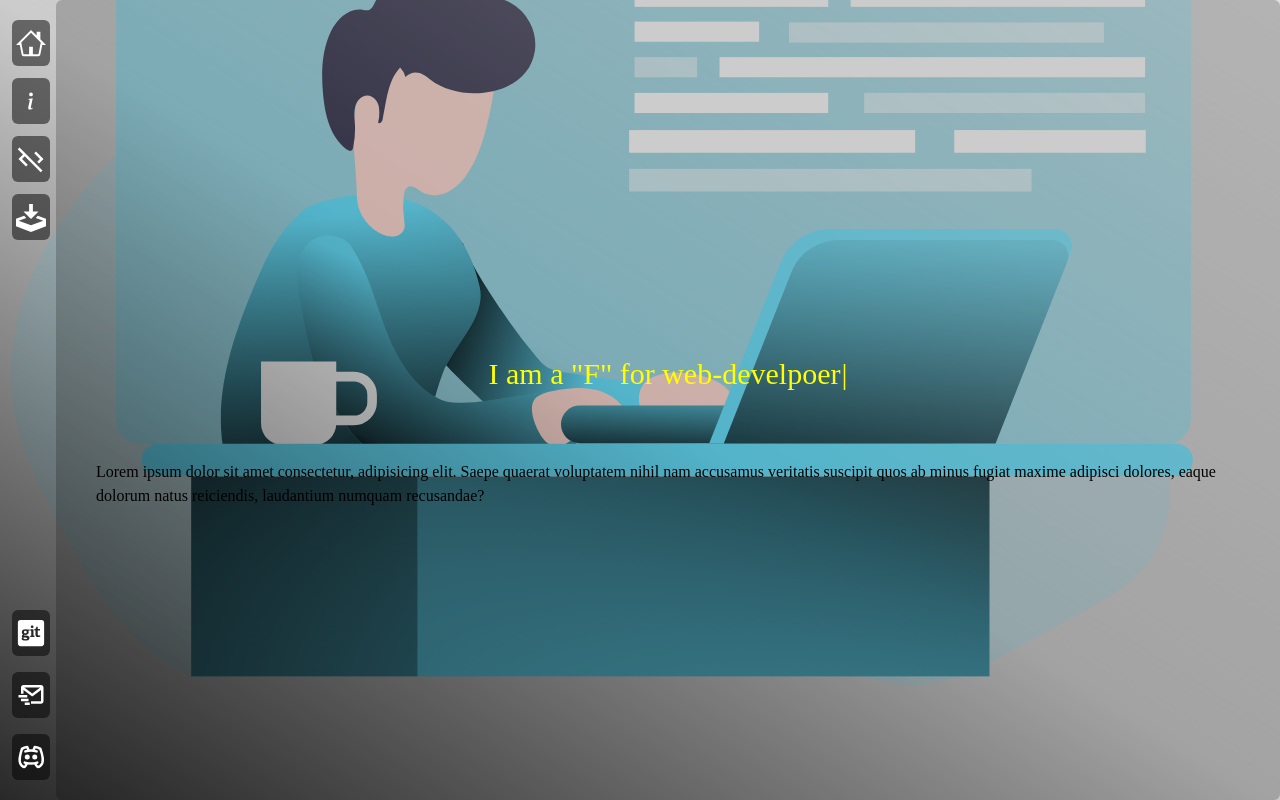
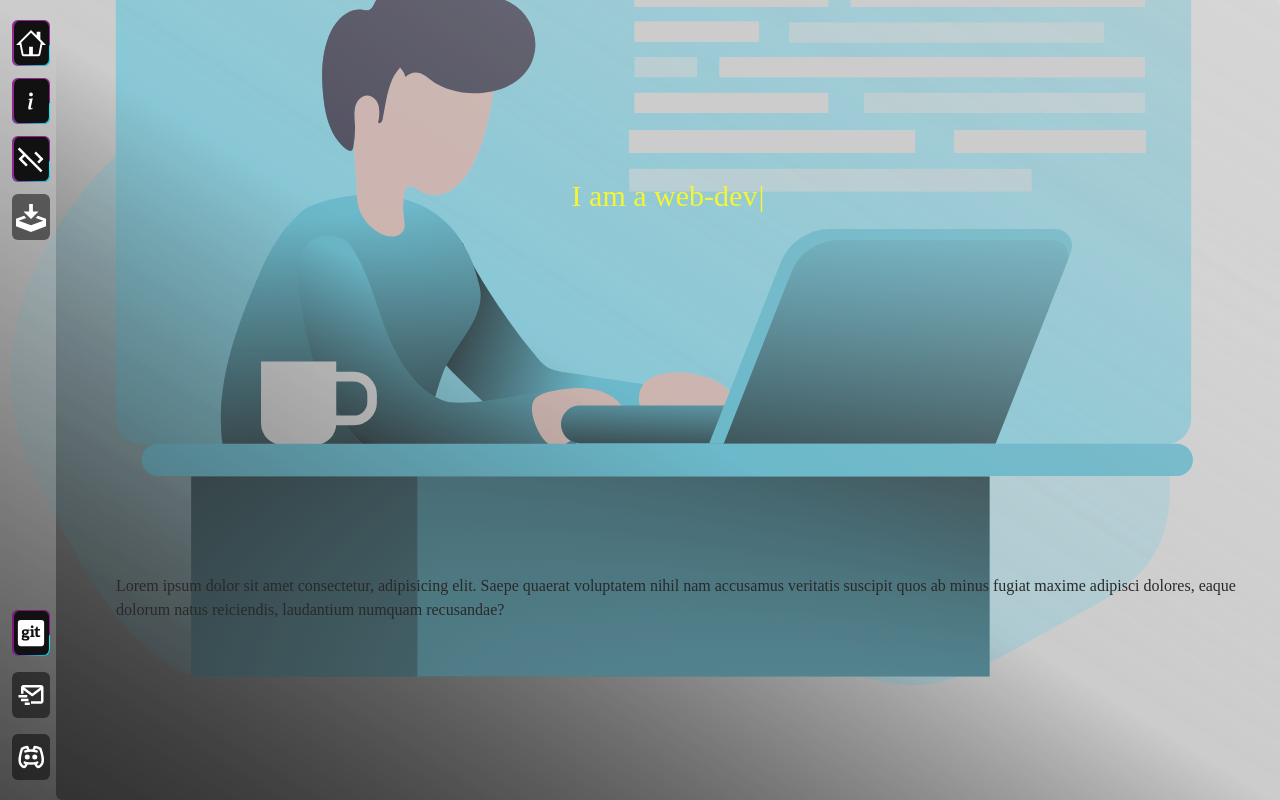
Before and after one commit to Darkknight-005/portfolio, a Next.js app: page / in a window 1280 px wide. Built offline with nearby package versions, Linux system fonts and the light colour scheme.

Commit message:
rotating border

```diff
--- a/components/main.js
+++ b/components/main.js
@@ -4,16 +4,17 @@ import Typewriter from 'typewriter-effect'
 // import Photo from '/coder.gif'
 const Main = () => {
 
-    const let_me = ['I am a "F" for web-develpoer', 'Means front-end web developer', 'You can scroll with arrow key\'s as well']
+    const let_me = ['I am a web-develpoer', 'Means front-end web developer', 'coding is fun', 'Is it']
+    const btn = ['hello', 'hi', 'click', 'bye', 'challo']
 
     return (
         <main className='w-auto h-screen bg-black/20 snap-y snap-mandatory overflow-y-scroll' id='main'>
 
             <div id='home'>
                 <div className='h-screen snap-start lg:pl-14   bg-gradient-to-tr from-black/80 light:from-black via-transparent to-white/40' >
-                    <div className='h-full relative  rounded-md flex flex-col items-center justify-center gap-y-4  px-5 space-y-5 backdrop-blur-lg backdrop-brightness-[0.8] lg:backdrop-blur-none'>
+                    <div className='h-full relative rounded-md backdrop-blur-lg flex flex-col items-center justify-around gap-y-4  px-5 space-y-5 sm:backdrop-blur-lg backdrop-brightness-[0.8] lg:backdrop-blur-none'>
                         {/* backdrop-blur-sm backdrop-opacity-60 backdrop-brightness-75 bg-black/70 text-white */}
-                        <h3 className='text-3xl text-[#FFc000] brightness-200 home_h3 mx-5 h-1 text-center my-16'>
+                        <h3 className='text-3xl text-yellow-500 brightness-200 home_h3 mx-10  text-center h-1 '>
                             <Typewriter
                                 options={{
                                     strings: let_me,
@@ -23,7 +24,8 @@ const Main = () => {
                                 }}
                             />
                         </h3>
-                        <p className='mx-5 '>
+                        {/* <div></div> */}
+                        <p className='ml-10 '>
                             Lorem ipsum dolor sit amet consectetur, adipisicing elit. Saepe quaerat voluptatem nihil nam accusamus veritatis suscipit quos ab minus fugiat maxime adipisci dolores, eaque dolorum natus reiciendis, laudantium numquam recusandae?
                         </p>
                     </div>
@@ -31,19 +33,30 @@ const Main = () => {
             </div>
             <div id='about' >
                 <div className='
-                h-screen snap-start flex items-center flex-col sm:flex-row-reverse md:flex-row-reverse lg:flex-row-reverse lg:px-14 backdrop-blur-lg md:backdrop-blur-sm lg:backdrop-blur-sm dark:bg-gradient-to-tr from-black/80 via-transparent to-white/40
+                h-screen snap-start flex items-center justify-center sm:justify-start flex-col sm:flex-row-reverse md:flex-row-reverse lg:flex-row-reverse lg:px-5 dark:lg:text-white  dark:bg-gradient-to-tr from-black/80 via-transparent to-white/40
                 ' >
-                    <div className='h-screen flex justify-center items-center' id='blur_about'>
-                        <Image src='/coder.gif' className='rounded-full w-auto h-auto' id='about_gif' width={3000} height={2500} alt='' />
-                    </div>
-                    <div className='h-[60vh] backdrop-opacity-90  dark:lg:backdrop-blur-sm dark:lg:bg-gradient-to-tr from-black  to-transparent flex justify-center items-center sm:rounded-xl lg:rounded-xl p-4 py-2' >
+
+                    <div className='lg:h-[60vh] h-full lg:w-1/2 sm:backdrop-blur-sm bg-black/40 backdrop-opacity-90  dark:lg:backdrop-blur-sm dark:lg:bg-gradient-to-tr from-black  to-transparent flex justify-center items-center sm:rounded-xl lg:rounded-xl p-4 py-2' >
                         <p className=' text-center'>Lorem ipsum dolor sit amet consectetur adipisicing elit. A reiciendis accusantium laboriosam quia eius? Nesciunt, voluptatum modi quibusdam consequatur voluptatem harum reprehenderit nihil quaerat molestiae assumenda blanditiis laudantium consectetur quam incidunt cupiditate ducimus? Porro voluptate sint ullam architecto! Ea nobis recusandae iusto sed vero fugiat repellendus sapiente reiciendis id voluptas?</p>
                     </div>
                 </div>
             </div>
             <div id='project'>
-                <div className='h-screen snap-start bg-gradient-to-tr from-black/80 light:from-black via-transparent to-white/40'>
+                <div className='h-screen snap-start  bg-gradient-to-tr from-black/80 light:from-black via-transparent to-white/40'>
+                    <div className='h-full flex flex-col gap-6 items-center justify-center'>
 
+                        {
+                            btn.map((k) => {
+                               <button className='px-4 py-3 w-72  text-black rounded-md border-r-purple-500 border border-l-purple-500 border-t-purple-400 border-b-purple-400 '>
+                                    {k}
+                                </button>
+                            })
+                        }
+
+
+
+
+                    </div>
                 </div>
             </div>
         </main>
--- a/components/menu.js
+++ b/components/menu.js
@@ -1,8 +1,8 @@
 import React from 'react'
 
-const Menu = ({Icon, Title, Name}) => {
+const Menu = ({Icon, Title, Name, Id}) => {
   return (
-    <li className='Menu text-white flex items-center gap-2 cursor-pointer px-1 py-2 justify-start space-y-2 tracking-widest group backdrop-sm bg-black/50 rounded-md' title={Name}>
+    <li className='Menu text-white flex items-center gap-2 cursor-pointer px-1 py-2 justify-start space-y-1 tracking-widest group backdrop-sm bg-black/50 rounded-md ' title={Name} id={Id}>
     {Icon && <Icon className='text-3xl'  />}
     <h3 className='group-hover:block group-hover:text-red-100 hidden' id='title' >{Title}</h3>
   </li>
--- a/pages/index.js
+++ b/pages/index.js
@@ -19,26 +19,28 @@ function App() {
       <Head>
         <title>Portfolio</title>
       </Head>
-      <div className=''>
+      <div >
+      <Main />
+
         <ul className='gap-y-3 text-green-500 flex flex-col justify-center text-xl fixed left-3 top-3 z-10 py-2' id='menu'>
           <Link href='/#home'>
             <a>
-              <Menu Icon={GoHome} Title='Home' />
+              <Menu Icon={GoHome} Title='Home' Id='nav_m' />
             </a>
           </Link>
           <Link href='/#about'>
             <a>
-              <Menu Icon={BsInfo} Title='About' />
+              <Menu Icon={BsInfo} Title='About' Id='nav_m' />
             </a>
           </Link>
           <Link href='/#project'>
             <a>
-              <Menu Icon={MdCodeOff} Title="Project's" />
+              <Menu Icon={MdCodeOff} Title="Project's" Id='nav_m' />
             </a>
           </Link>
           <Link href='/#'>
             <a>
-              <Menu Icon={ImDownload} Title="Resume" />
+              <Menu Icon={ImDownload} Title="Resume"  />
             </a>
           </Link>
         </ul>
@@ -46,7 +48,7 @@ function App() {
       <div>
         <ul className='gap-y-4   text-green-500 fixed transition-all duration-700 left-3 bottom-3 grid z-10 py-2 text-xl' id='social'>
 
-          <a href='https://github.com/darkknight-005' target='__blank'>  <Menu Icon={FaGitSquare} Title='Darkknight-005' Name='github.com' /> </a>
+          <a href='https://github.com/darkknight-005' target='__blank'>  <Menu Icon={FaGitSquare} Title='Darkknight-005' Name='github.com' Id='nav_m' /> </a>
           <Link href='/#'>
             <a>  <Menu Icon={BiMailSend} Title="Gmail" Name='gmail' /> </a>
           </Link>
@@ -56,7 +58,6 @@ function App() {
         </ul>
       </div>
 
-      <Main />
     </div>
   );
 }
--- a/styles/Home.css
+++ b/styles/Home.css
@@ -12,21 +12,26 @@ li {
 
 
 
-#home, #about, #project {
+#home,
+#about,
+#project {
   background-image: url('../public/example-29.svg');
   background-size: cover;
   background-repeat: no-repeat;
   background-position: center 15vh;
   /* background-position-y: -50%; */
 }
-#home{
+
+#home {
   background-image: url('../public/Web\ dev.svg');
   background-position: center 5vh;
+  opacity: 0.8;
 }
+
 /* #project{
   background-image: ('./images/Web\ dev.svg');
 } */
-#project{
+#project {
   background-image: url('../public/select.gif');
   background-position: center;
 }
@@ -39,12 +44,14 @@ li {
     background-position-x: 5vw;
     background-position-y: 50%;
   }
-  #home{
+
+  #home {
     background-position-y: -35vh;
     background-position-x: -3vw;
     /* background-size: 80%; */
   }
-  #project{
+
+  #project {
     background-size: cover;
     /* background-position-x: -5vw; */
   }
@@ -59,23 +66,82 @@ li {
 /*  */
 
 
-#social li>h3 ,#menu li>h3 {
+#social li>h3,
+#menu li>h3 {
   rotate: 180deg;
   color: orangered;
 }
-#social li:hover>h3,#menu li:hover>h3{
+
+#social li:hover>h3,
+#menu li:hover>h3 {
   animation: anime 10s ease-in-out 2s both;
-  transition: 2s;
-
 }
 
 
-@keyframes anime{
-  from{
+@keyframes anime {
+  from {
     display: block;
   }
-  to{
+
+  to {
     display: block;
 
   }
 }
+
+#nav_m > *{
+  position: relative;
+  z-index: 1;
+}
+
+#nav_m{
+  overflow: hidden;
+}
+#nav_m::before {
+  content: '';
+  width: 4.5rem;
+  height: 5rem;
+  background-image: conic-gradient(
+    rgb(0, 242, 255) 20deg,  rgba(181, 0, 181, 0.576) 140deg
+  );
+  position: absolute;
+  /* background-image: linear-gradient(to top right , red ,black); */
+  left: -1rem;
+  top: -1rem;
+  bottom: -1rem;
+  right: -1rem;
+  animation: rotate 2s linear infinite ;
+  /* rotate: 360deg; */
+}
+
+@keyframes rotate {
+  0%{
+    rotate: 360deg;
+  }
+  100%{
+    rotate: 0deg;
+  }
+
+}
+
+#nav_m::after{
+  content: '';
+  width: 90%;
+  height: 95%;
+  background-color: rgb(17, 17, 17);
+  left: 0.15rem;
+  top: 1px;
+  align-self: center;
+  position: absolute;
+  border-radius: 15%;
+}
+
+#nav_m:hover::after{
+  display: none;
+}
+ #nav_m:hover::before{
+  background-color: black;
+  animation: none;
+  background-image: none;
+
+}
```
Lines whose indentation alone changed are shown as unchanged.
